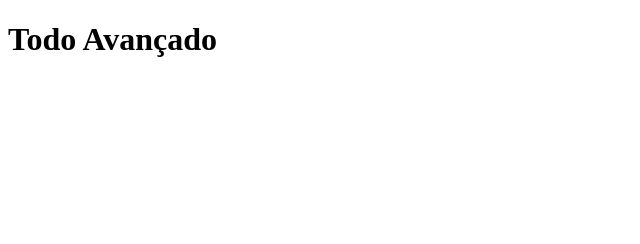
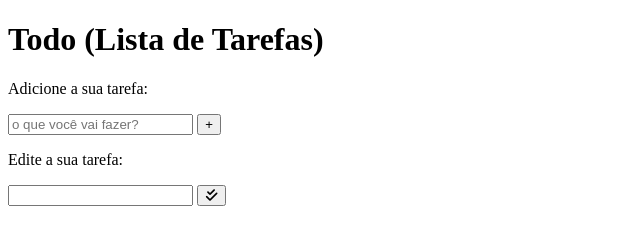
Before and after one commit to Bueno-Italo/toDoList-Avancado, a plain HTML site: page index.html in a window 1280 px wide. Shown: the whole page, without its empty margins (0-640 px from the left). Drawn offline with Linux system fonts and the light colour scheme; files whose address does not match are found by name.

Commit message:
Adiciona botões ao layout inicial

```diff
--- a/index.html
+++ b/index.html
@@ -6,10 +6,38 @@
         <title>toDo Avançado</title>
         <link rel="stylesheet" href="css/style.css">
         <!--Font Awesome-->
-        <link rel="stylesheet" href="https://cdnjs.cloudflare.com/ajax/libs/font-awesome/6.7.2/css/all.min.css" integrity="sha512-Evv84Mr4kqVGRNSgIGL/F/aIDqQb7xQ2vcrdIwxfjThSH8CSR7PBEakCr51Ck+w+/U6swU2Im1vVX0SVk9ABhg==" crossorigin="anonymous" referrerpolicy="no-referrer" />
+        <link
+            rel="stylesheet"
+            href="https://cdnjs.cloudflare.com/ajax/libs/font-awesome/6.1.2/css/all.min.css"
+            integrity="sha512-1sCRPdkRXhBV2PBLUdRb4tMg1w2YPf37qatUFeS7zlBy7jJI8Lf4VHwWfZZfpXtYSLy85pkm9GaYVYMfw5BC1A=="
+            crossorigin="anonymous"
+            referrerpolicy="no-referrer"
+        />
         <script src="script.js" defer></script>
     </head>
     <body>
-        <h1>Todo Avançado</h1>
+        <div class="todo-container">
+            <header>
+                <h1>Todo (Lista de Tarefas)</h1>
+                <form id="todo-form">
+                    <p>Adicione a sua tarefa:</p>
+                    <div class="form-control">
+                        <input type="text" id="todo-input" placeholder="o que você vai fazer?">
+                        <button type="submit">
+                            <i class="fa-thin fa-plus"></i>
+                        </button>
+                    </div>
+                </form>
+                <form id="edit-form">
+                    <p>Edite a sua tarefa:</p>
+                    <div class="form-control">
+                        <input type="text" id="edit-input">
+                        <button type="submit">
+                            <i class="fa-solid fa-check-double"></i> <!--12 M-->
+                        </button>
+                    </div>
+                </form>
+            </header>
+        </div>
     </body>
 </html>
```
